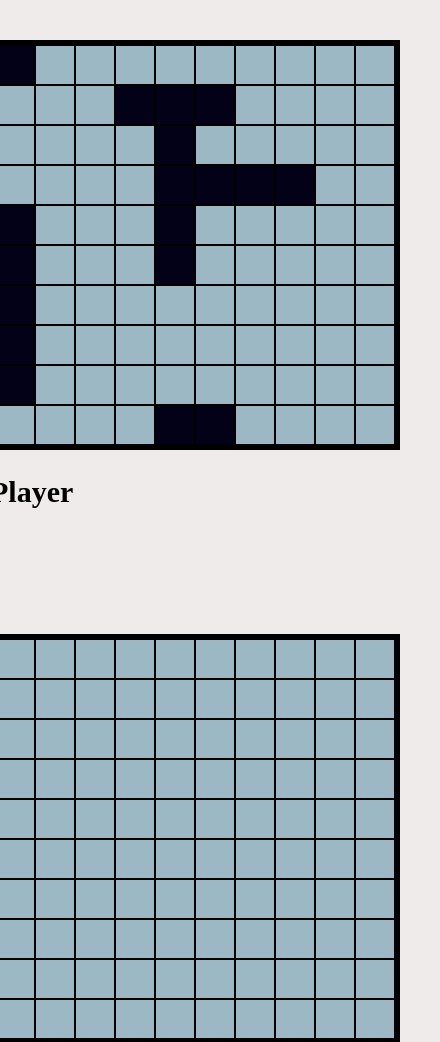
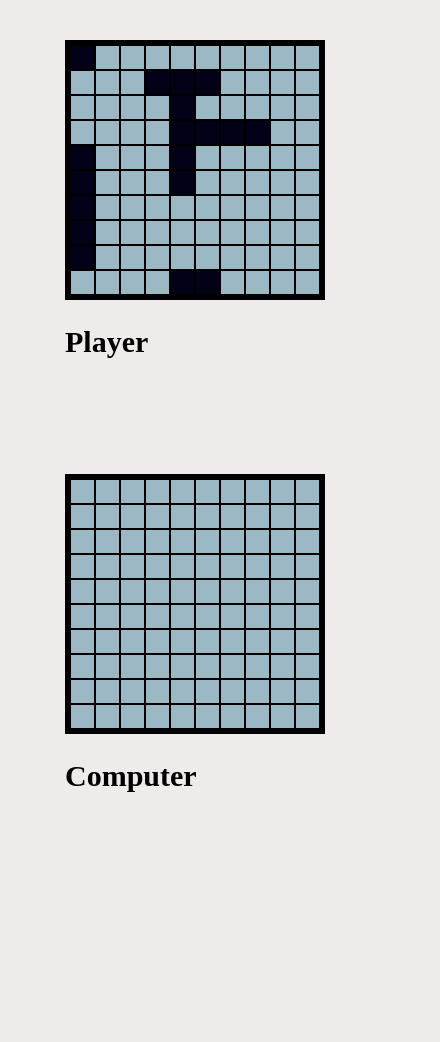
Before and after one commit to connorrewa/battleship, a website built with webpack: page index.html in a window 390 px wide. Shown: the top 1042 px of the page, 440 px wide, since content can reach past the window. After the commit the page ends 858 px from the top, so only its background shows below. Built offline with nearby package versions, Linux system fonts and the light colour scheme.

Commit message:
add small screen responsiveness

```diff
--- a/package.json
+++ b/package.json
@@ -2,7 +2,9 @@
   "name": "battleship",
   "version": "1.0.0",
   "scripts": {
-    "test": "jest"
+    "test": "jest",
+    "deploy": "gh-pages -d dist",
+    "build": "webpack build"
   },
   "jest": {
     "moduleNameMapper": {
@@ -18,6 +20,7 @@
     "babel-jest": "^29.7.0",
     "babel-loader": "^9.1.3",
     "css-loader": "^7.1.2",
+    "gh-pages": "^6.1.1",
     "html-webpack-plugin": "^5.6.0",
     "jest": "^29.7.0",
     "style-loader": "^4.0.0",
--- a/src/style.css
+++ b/src/style.css
@@ -7,7 +7,7 @@ body {
   margin: 0;
   padding: 0;
   box-sizing: border-box;
-  gap: 10vw;
+  gap: 5vw;
   font-size: 20px;
 }
 
@@ -58,9 +58,24 @@ body {
   font-size: 30px;
 }
 
-@media only screen and (max-width: 1000px) {
+@media only screen and (max-width: 600px) {
   body {
     flex-direction: column;
-    gap: 20px;
+    gap: 10px;
+    justify-content: flex-start;
   }
+
+
 }
+
+@media only screen and (max-width: 1000px) {
+
+  .board {
+    display: grid;
+    grid-template-columns: repeat(10, 25px);
+    grid-template-rows: repeat(10, 25px);
+    border: 5px solid black;
+  }
+
+
+}
```
Also changed, not shown: dist/main.js, 2 other files.
